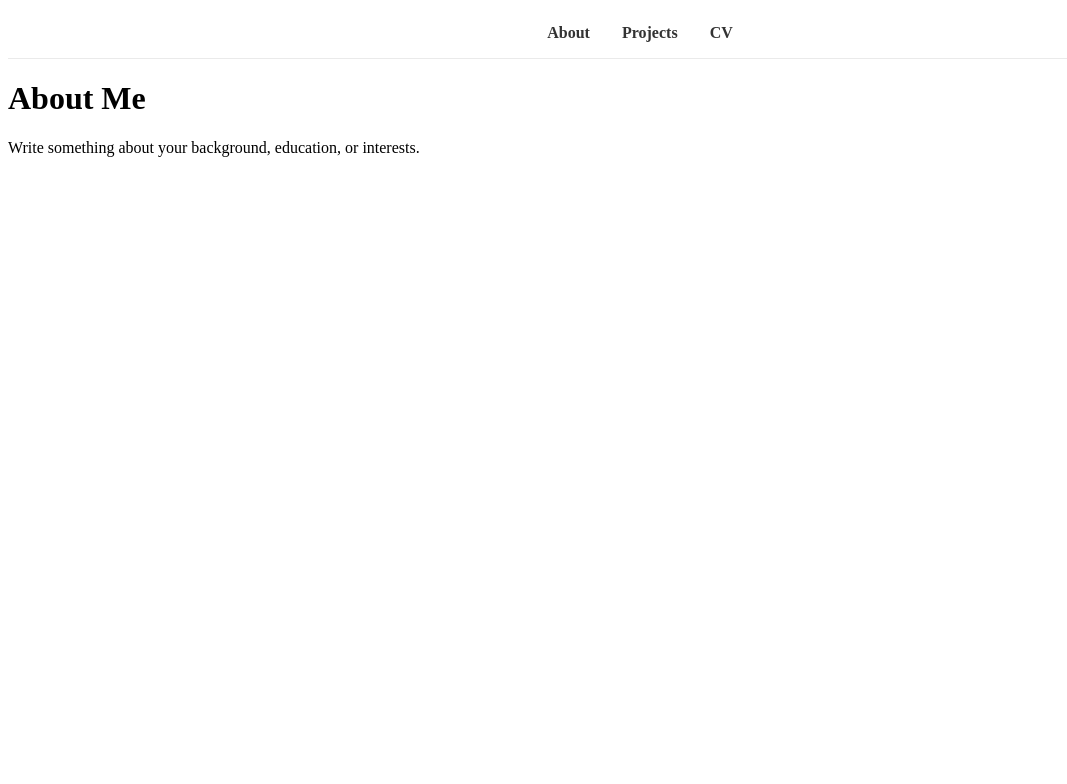
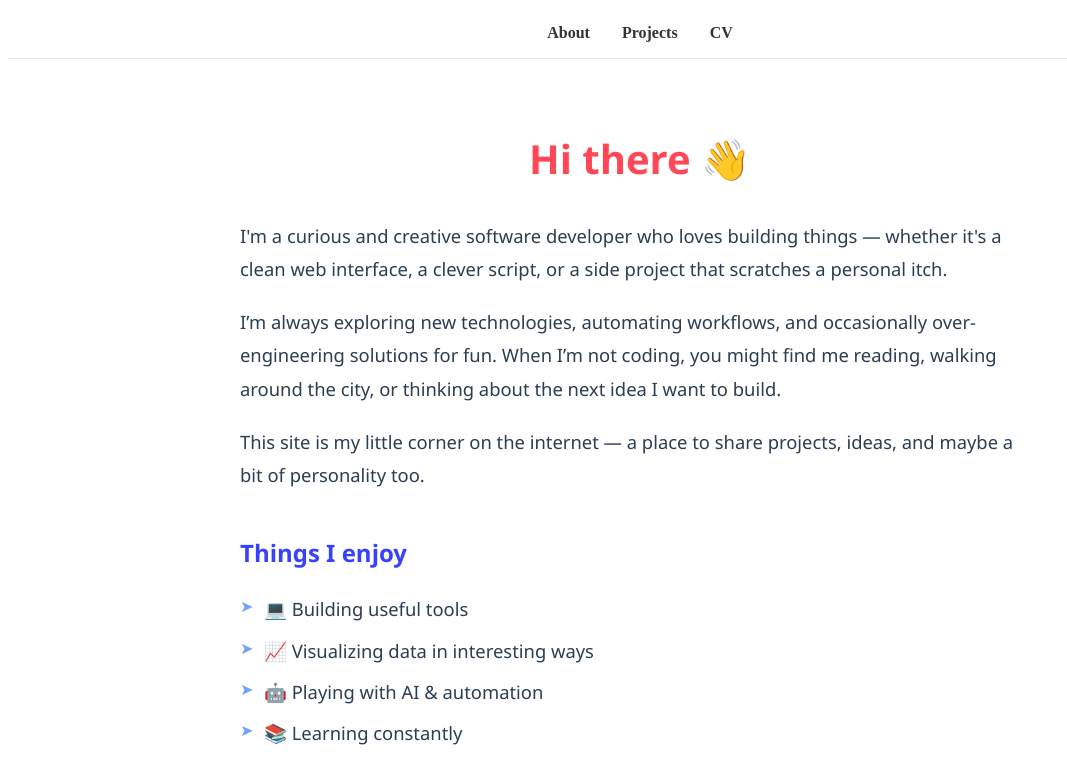
Before and after one commit to vinersar31/portfolio, a Jekyll site: the page built from about.md, in a window 1280 px wide. Shown: the top 784 px of the page, without its empty margins (0-1067 px from the left). Built offline with Jekyll 4.4.1, drawn with Linux system fonts in a browser that asks for light colours.

Commit message:
about me first draft

```diff
--- a/about.md
+++ b/about.md
@@ -4,6 +4,26 @@ title: About
 permalink: /about.html
 ---
 
-# About Me
+<section class="about-section">
+  <h1>Hi there 👋</h1>
 
-Write something about your background, education, or interests.
+  <p>
+    I'm a curious and creative software developer who loves building things — whether it's a clean web interface, a clever script, or a side project that scratches a personal itch.
+  </p>
+
+  <p>
+    I’m always exploring new technologies, automating workflows, and occasionally over-engineering solutions for fun. When I’m not coding, you might find me reading, walking around the city, or thinking about the next idea I want to build.
+  </p>
+
+  <p>
+    This site is my little corner on the internet — a place to share projects, ideas, and maybe a bit of personality too.
+  </p>
+
+  <h2>Things I enjoy</h2>
+  <ul>
+    <li>💻 Building useful tools</li>
+    <li>📈 Visualizing data in interesting ways</li>
+    <li>🤖 Playing with AI & automation</li>
+    <li>📚 Learning constantly</li>
+  </ul>
+</section>
--- a/assets/css/style.css
+++ b/assets/css/style.css
@@ -43,3 +43,50 @@
 .site-nav li a:hover::after {
   width: 100%;
 }
+
+.about-section {
+  max-width: 800px;
+  margin: 4rem auto;
+  padding: 0 1.5rem;
+  font-size: 1.15rem;
+  line-height: 1.8;
+  color: #2c3e50;
+  font-family: 'Segoe UI', sans-serif;
+}
+
+.about-section h1 {
+  font-size: 2.5rem;
+  text-align: center;
+  margin-bottom: 1.5rem;
+  color: #ff4757;
+}
+
+.about-section h2 {
+  font-size: 1.5rem;
+  margin-top: 2.5rem;
+  margin-bottom: 1rem;
+  color: #3742fa;
+}
+
+.about-section ul {
+  list-style: none;
+  padding: 0;
+}
+
+.about-section ul li {
+  padding-left: 1.5rem;
+  position: relative;
+  margin: 0.5rem 0;
+}
+
+.about-section ul li::before {
+  content: "➤";
+  position: absolute;
+  left: 0;
+  color: #70a1ff;
+  font-size: 1rem;
+}
+
+.about-section p {
+  margin-bottom: 1.25rem;
+}
```
